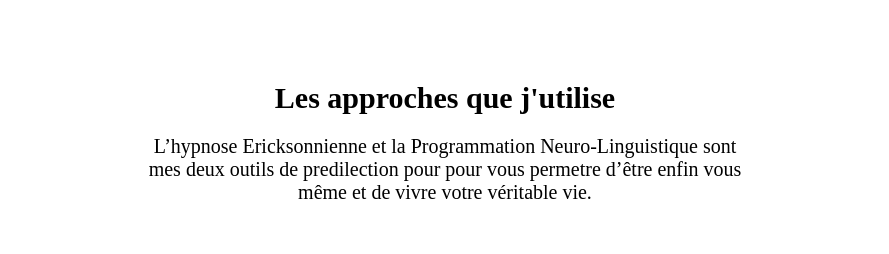
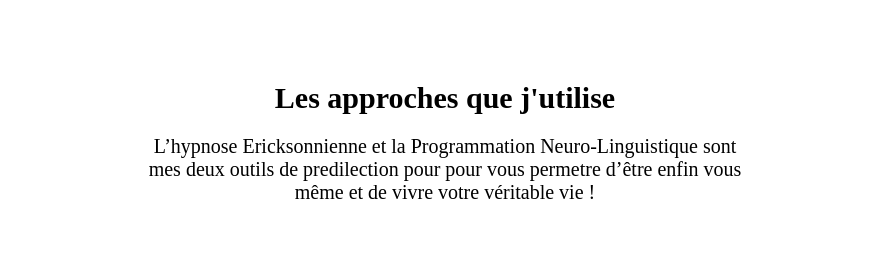
Before and after one commit to LucasGoudemand/SitedeCoaching, a Next.js app: page / in a window 1280 px wide. Shown: the part 2000-2254 px from the top of the page, without its empty margins (195-1084 px from the left). Built offline with nearby package versions, Linux system fonts and the light colour scheme; a web font is replaced by a local one.

Commit message:
fixing issue

```diff
--- a/pages/components/description/Description.js
+++ b/pages/components/description/Description.js
@@ -9,7 +9,7 @@ export default function DescriptionBlock(props) {
           width={400}
           height={250}
           src={props.ImageBlock}
-          alt="Photo d'un block'"
+          alt="Photo d'un block oui'"
           className={styles.blockImage}
         />
         <div className={styles.TextBlock}>
--- a/pages/components/description/containerDescription.js
+++ b/pages/components/description/containerDescription.js
@@ -10,7 +10,7 @@ export default function containerDescription() {
           <p>
             L’hypnose Ericksonnienne et la Programmation Neuro-Linguistique sont
             mes deux outils de predilection pour pour vous permetre d’être enfin
-            vous même et de vivre votre véritable vie.
+            vous même et de vivre votre véritable vie !
           </p>
         </div>
         <div className={styles.containerBlock}>
```
